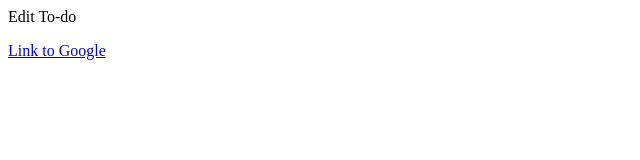
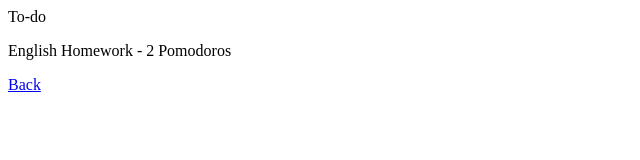
Before and after one commit to abtaylor/To-do2, a plain HTML site: page show.html in a window 1280 px wide. Shown: the whole page, without its empty margins (0-640 px from the left). Drawn offline with Linux system fonts and the light colour scheme.

Commit message:
index.css start

```diff
--- a/index.css
+++ b/index.css
@@ -0,0 +1,3 @@
+html{
+    font-family: "comic sans MS", cursive, sans-serif;
+}
--- a/show.html
+++ b/show.html
@@ -1,11 +1,12 @@
 <html>
     <head>
-        <title> Edit To-do </title>
+        <title> To-do Descriptions </title>
     </head>
     <body>
-        <p>Edit To-do</p>
+        <p> To-do </p>
+        <p> English Homework - 2 Pomodoros </p>
 
-        <a href = "www.google.com"> Link to Google </a>
+        <a href = "index.html"> Back </a>
 
     </body>
 </html>
```
Also changed, not shown: index.html (+2 -1 lines).
